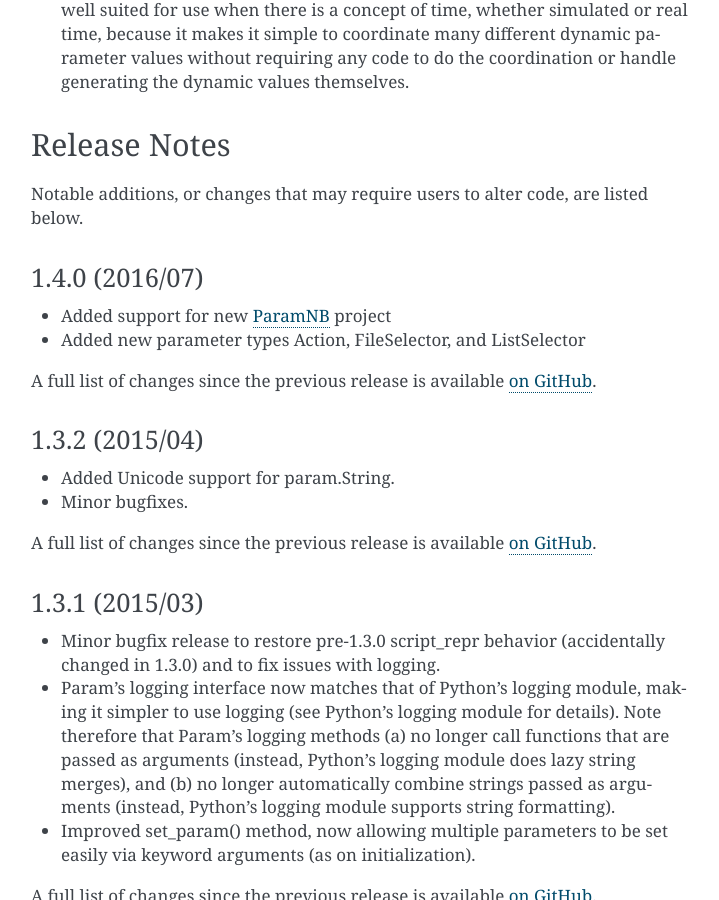
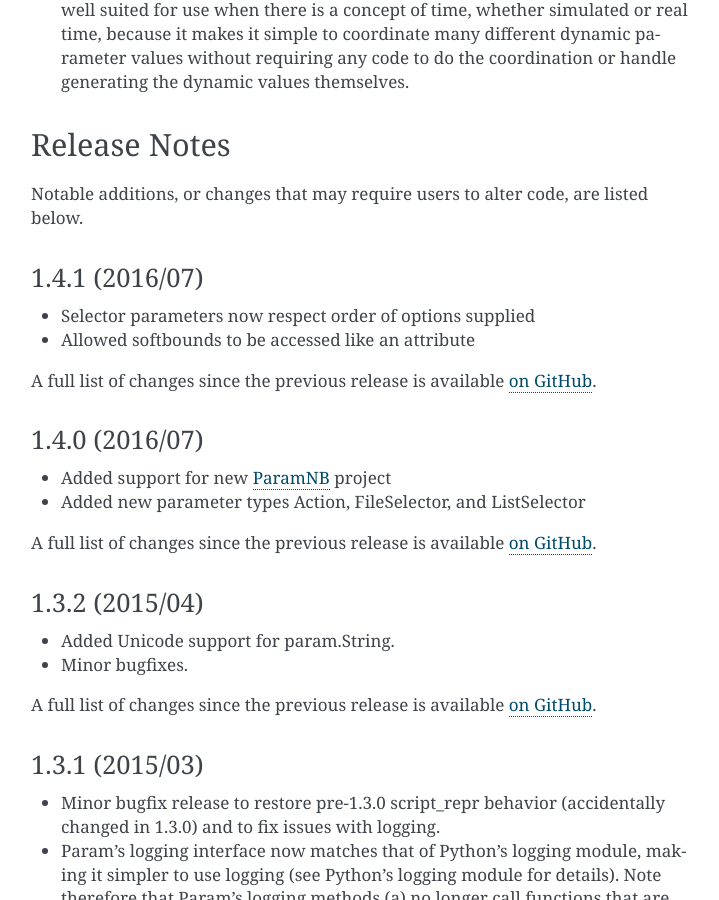
Before and after one commit to holoviz/param, a Sphinx documentation site: the page built from doc/index.rst, in a window 1280 px wide and 900 px high, scrolled down 3854 px. Shown: the whole window, without its empty margins (389-1108 px from the left). Built offline with Sphinx 7.4.7, drawn with Linux system fonts in a browser that asks for light colours; pages that are not in the unit, such as notebooks, are missing from menus.

Commit message:
Added 1.4.1 release notes

```diff
--- a/doc/index.rst
+++ b/doc/index.rst
@@ -182,6 +182,16 @@ Release Notes
 Notable additions, or changes that may require users to alter code,
 are listed below.
 
+1.4.1 (2016/07)
+_______________
+
+* Selector parameters now respect order of options supplied
+* Allowed softbounds to be accessed like an attribute
+
+A full list of changes since the previous release is available
+`on GitHub <https://github.com/ioam/param/compare/v1.4.0...v1.4.1>`_.
+
+
 1.4.0 (2016/07)
 _______________
 
```
